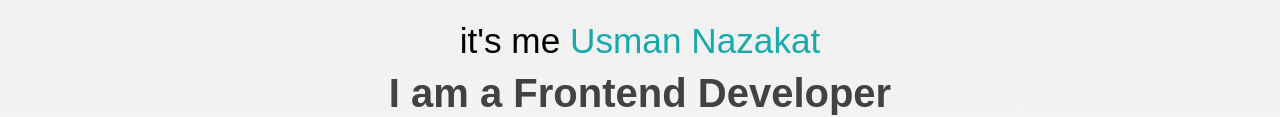
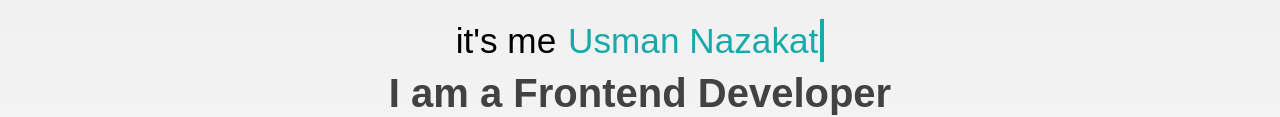
Before and after one commit to usmannazakat/usmannazakat.github.io, a plain HTML site: page index.html in a window 1280 px wide. Shown: the part 439-556 px from the top of the page. Drawn offline with Linux system fonts and the light colour scheme; a script that the page names is missing.

Commit message:
Update style.css

```diff
--- a/style.css
+++ b/style.css
@@ -118,6 +118,9 @@ header nav ul li:hover{
 .profile span{
     color: rgb(24, 170, 170);
     font-size: 2.2rem;
+    padding: 2px;
+    width: max-content;
+    border-right:4px solid rgb(24, 170, 170);
 }
 .profile .text h3{
     font-size: 2.5rem;
```
